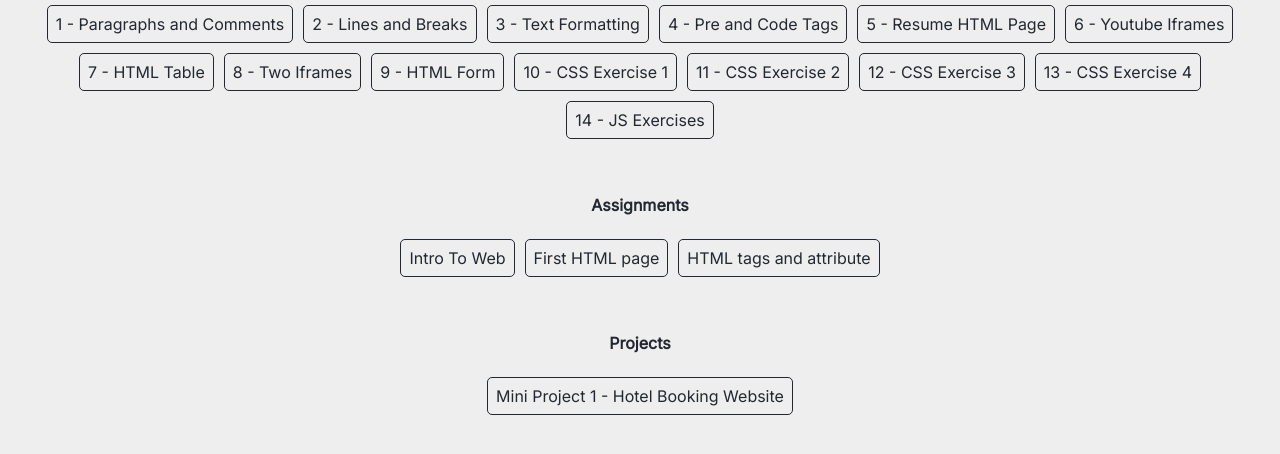
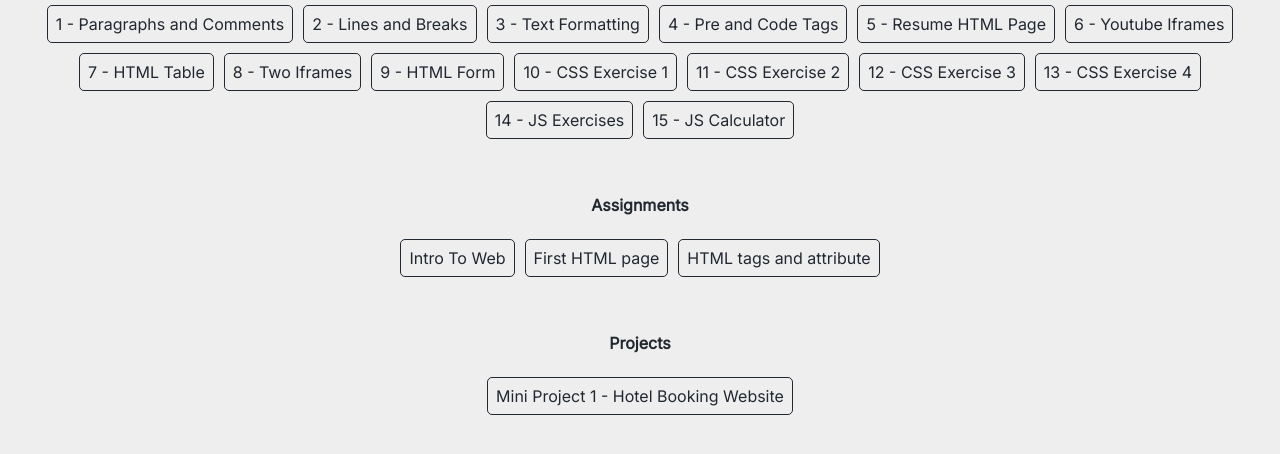
Before and after one commit to ellenjane001/KodeGo-Exercise, a plain HTML site: page index.html in a window 1280 px wide. Shown: the part 152-606 px from the top of the page. Drawn offline with Linux system fonts and the light colour scheme.

Commit message:
added link to js calculator -- 11/19/2022 10:33:23

```diff
--- a/index.html
+++ b/index.html
@@ -33,6 +33,7 @@
         <a href="./exercises-week-4/positioning.html">12 - CSS Exercise 3</a>
         <a href="./exercises-week-5/mobile.html">13 - CSS Exercise 4</a>
         <a href="./js-exercises/index.html">14 - JS Exercises</a>
+        <a href="https://ellenjane001.github.io/JavaScriptPrj/">15 - JS Calculator</a>
       </div>
     </div>
     <div class="section-container">
```
